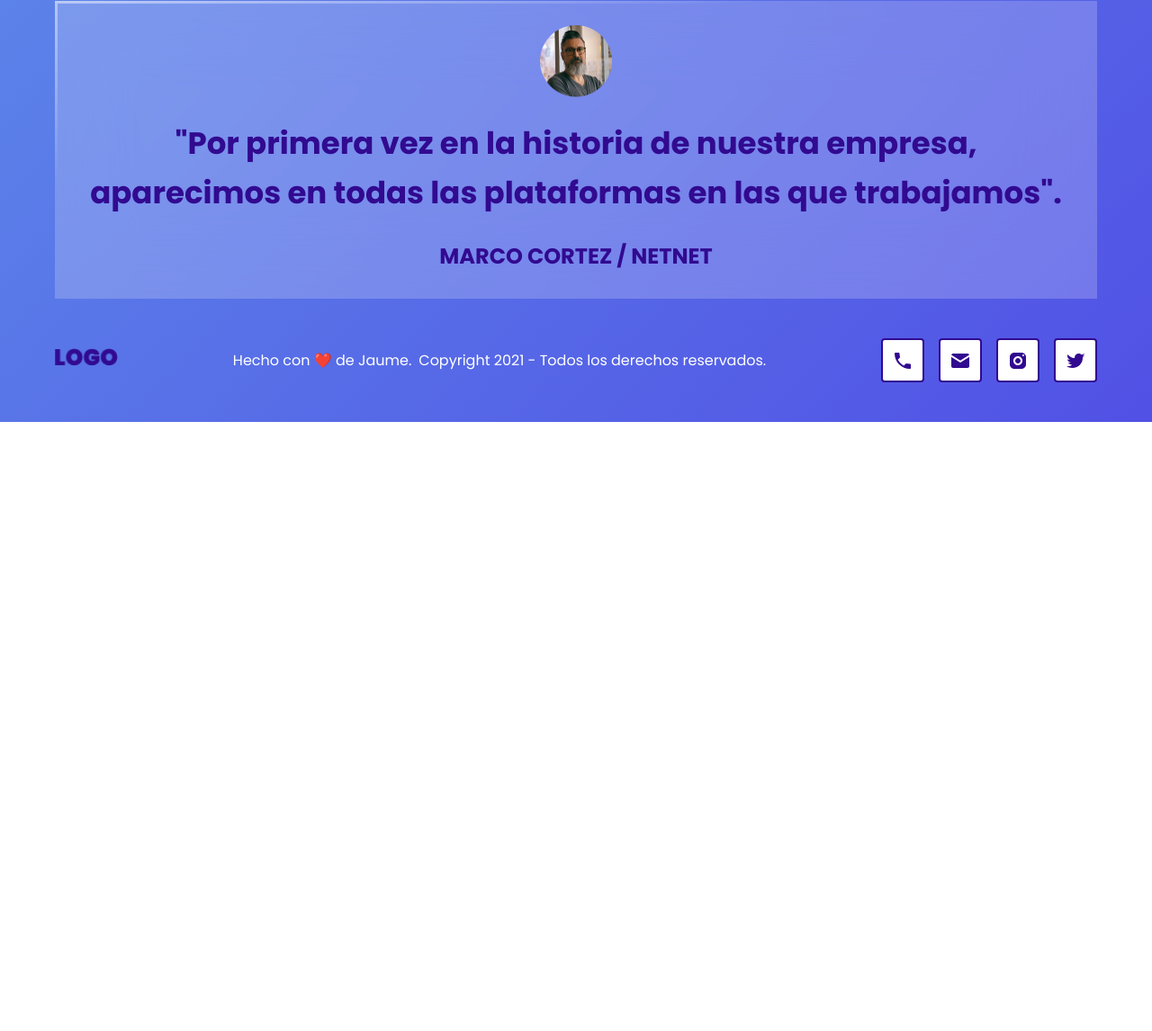
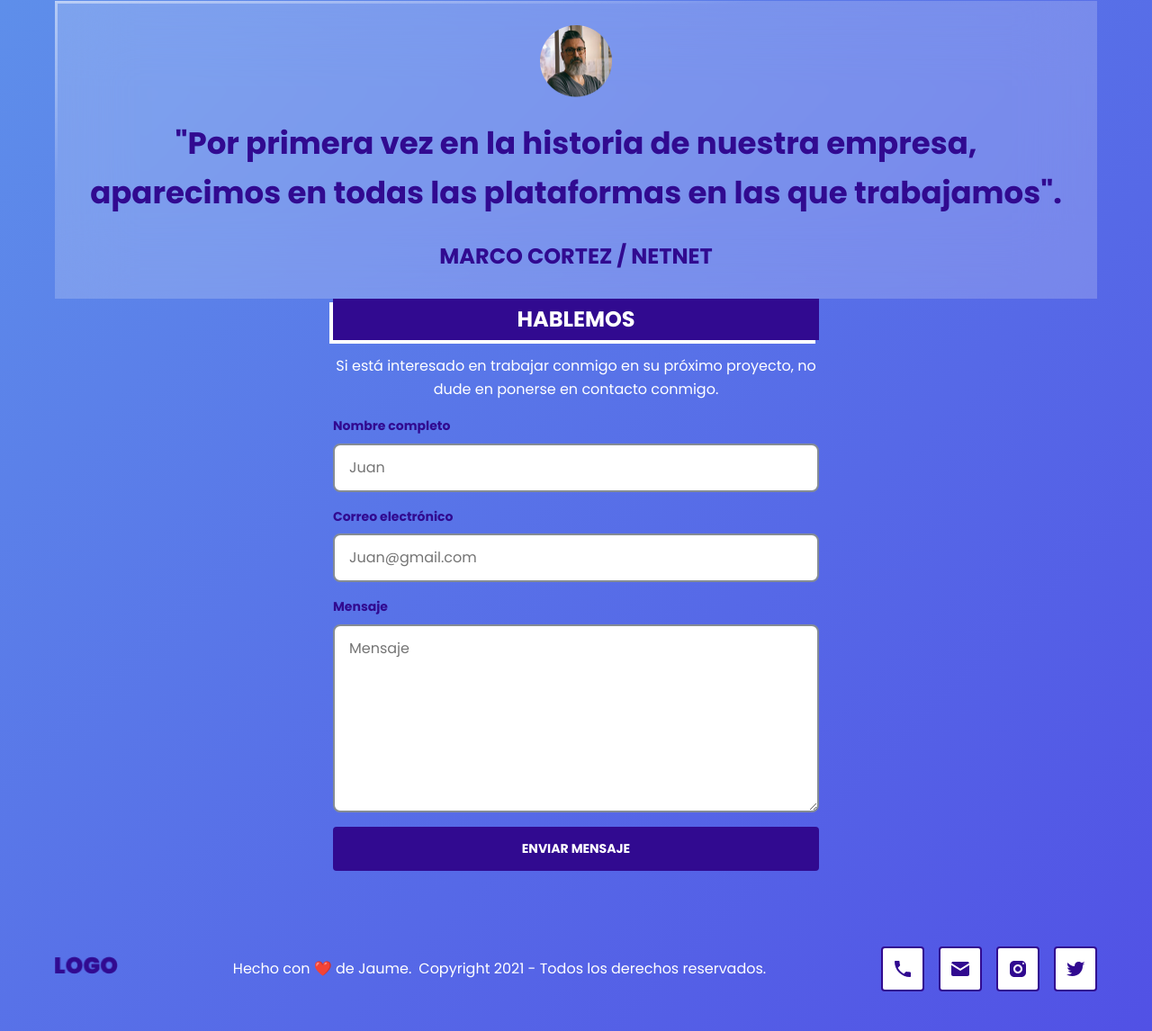
Before and after one commit to MonseV/taller-portafolio-jaume, a plain HTML site: page index.html in a window 1280 px wide. Shown: the part 3727-4873 px from the top of the page at 90% size. Before the commit the page ends 4196 px from the top, so only its background shows below. Drawn offline with Linux system fonts and the light colour scheme.

Commit message:
clase13 formulario
Creando formulario
Dandole estilo
El diseño de Title de Project se convirtio en un solo componente para reutilizarlo
Footer y Formulario a cada uno se le agrego un contenedor para que permita mantener su bloque

```diff
--- a/css/footer.css
+++ b/css/footer.css
@@ -1,4 +1,4 @@
-.footer {
+.footer-content {
   color: var(--white);
   text-align: center;
 }
@@ -17,7 +17,7 @@
     display: block;
   }
 
-  .footer {
+  .footer-content {
     display: flex;
     justify-content: space-between;
     align-items: center;
@@ -35,7 +35,7 @@
   }
 
   .footer {
-    padding-block-start: 40px;
-    padding-block-end: 40px;
+    margin-block-start: 40px;
+    margin-block-end: 40px;
   }
 }
--- /dev/null
+++ b/css/form.css
@@ -0,0 +1,45 @@
+.form-content {
+  display: flex;
+  flex-direction: column;
+  gap: 16px;
+  max-inline-size: 540px;
+  margin: auto;
+}
+
+.form {
+  margin-block-end: 80px;
+}
+
+.form .title {
+  margin: 0;
+}
+
+.form p {
+  color: var(--white);
+  margin: 0;
+  text-align: center;
+}
+
+.form label {
+  display: flex;
+  flex-direction: column;
+  font: var(--button);
+}
+
+.form input, .form textarea { /* cualquier elemento input o textarea */
+  border: 2px solid #858C94;
+  border-radius: 8px;
+  padding-inline-start: 16px;
+  padding-inline-end: 16px;
+  padding-block-start: 12px;
+  padding-block-end: 12px;
+  font: var(--body1);
+  margin-block-start: 8px;
+}
+
+@media (min-width: 768px) {
+  .form .title {
+    align-self: stretch;
+    text-align: center;
+  }
+}
--- a/css/project.css
+++ b/css/project.css
@@ -1,21 +1,6 @@
 .project {
   padding-block-start: 40px;
   padding-block-end: 40px;
-}
-
-.project-title {
-  background: var(--purple);
-  align-self: flex-start;
-  color: var(--white);
-  font: var(--headLine5);
-  padding-block-start: 4px;
-  padding-block-end: 4px;
-  padding-inline-end: 8px;
-  padding-inline-start: 8px;
-  text-decoration: none;
-  text-transform: uppercase;
-  /* margin-inline-start: 4px; */ /*para que la sombra no se sale del margen */
-  box-shadow: -4px 4px 0 var(--white) /*sombra*/
 }
 
 a[title="LeonidasEsteban.com"] {
--- a/css/style.css
+++ b/css/style.css
@@ -9,6 +9,8 @@
 @import "./project.css";
 @import "./social.css";
 @import "./footer.css";
+@import "./form.css";
+@import "./title.css";
 
 :root {
   --fontBase: 'Poppins', sans-serif;
--- /dev/null
+++ b/css/title.css
@@ -0,0 +1,14 @@
+.title {
+  background: var(--purple);
+  align-self: flex-start;
+  color: var(--white);
+  font: var(--headLine5);
+  padding-block-start: 4px;
+  padding-block-end: 4px;
+  padding-inline-end: 8px;
+  padding-inline-start: 8px;
+  text-decoration: none;
+  text-transform: uppercase;
+  /* margin-inline-start: 4px; */ /*para que la sombra no se sale del margen */
+  box-shadow: -4px 4px 0 var(--white) /*sombra*/
+}
--- a/index.html
+++ b/index.html
@@ -69,7 +69,7 @@
         <img src="./images/leonidas-esteban.png" alt="">
       </div>
       <div class="project-description">
-        <a title="LeonidasEsteban.com" class="project-title" target="_blank" href="https://leonidasesteban.com/">LeonidasEsteban.com</a>
+        <a title="LeonidasEsteban.com" class="title" target="_blank" href="https://leonidasesteban.com/">LeonidasEsteban.com</a>
         <p>Accede a más de 120 proyectos que te ayudarán a mejorar tus habilidades como desarrollador Front-End.</p>
         <a target="_blank" href="https://github.com/jaume/leonidasesteban" class="button is-secondary">Ver código</a>
         <a target="_blank" href="https://leonidasesteban.com/" class="button">Ver proyecto</a>
@@ -96,7 +96,7 @@
         <img src="./images/marvol.png" alt="">
       </div>
       <div class="project-description">
-        <a class="project-title" target="_blank" href="https://marvolexample.com">Marvol</a>
+        <a class="title" target="_blank" href="https://marvolexample.com">Marvol</a>
         <p>Es el sitio oficial de Marvol Entertainment. Explore películas, personajes, cómics, programas de televisión, videos y
         más oficiales de Marvol.</p>
         <a target="_blank" href="https://github.com/jaume/marvol" class="button is-secondary">Ver código</a>
@@ -123,7 +123,7 @@
         <img src="./images/netnet.png" alt="">
       </div>
       <div class="project-description">
-        <a class="project-title" target="_blank" href="https://netnetexample.com">Netnet</a>
+        <a class="title" target="_blank" href="https://netnetexample.com">Netnet</a>
         <p>Películas y series ilimitadas y mucho más.
           Disfruta donde quieras. Cancela cuando quieras.</p>
         <a target="_blank" href="https://github.com/jaume/netnet" class="button is-secondary">Ver código</a>
@@ -144,7 +144,35 @@
         </div>
       </div>
     </section>
+
+    <form action="" method="POST" class="form">
+      <div class="form-content">
+        <h2 class="title">Hablemos</h2>
+        <p>Si está interesado en trabajar conmigo en su próximo proyecto, no dude en ponerse en contacto conmigo.</p>
+        <!-- hace lo mismo que el atributo for, pero en este caso
+             asocia el input implícitamente anidando el control de formulario dentro de label -->
+        <label for="form-name">
+          Nombre completo
+          <!-- name -> envia la info al servidor
+               required -> especifica que el usuario debe llenarlo antes de enviarlo -->
+          <input required name="name" id="form-name" type="text" placeholder="Juan">
+        </label>
+        <label for="form-email">
+          Correo electrónico
+          <input required name="email" id="form-email" type="email" placeholder="Juan@gmail.com">
+        </label>
+        <label for="form-message">
+          Mensaje
+          <textarea required name="message" placeholder="Mensaje" id="form-message" cols="30" rows="7"></textarea>
+        </label>
+        <!-- submit -> envia el formulario al servidor -->
+        <button class="button" type="submit">Enviar mensaje</button>
+      </div>
+    </form>
+
     <footer class="footer">
+      <!-- Margin collapsing -->
+      <div class="footer-content"> <!-- permite mantener el bloque y que no sea flexible -->
         <div class="footer-logo">
           <img src="./images/logo.png" width="70" height="20" alt="logo muy bonito">
         </div>
@@ -158,7 +186,9 @@
           <p>Hecho con ❤️ de Jaume.</p>
           <p>Copyright 2021 - Todos los derechos reservados.</p>
         </div>
+      </div>
     </footer>
+
   </div>
   </body>
 </html>
```
Lines whose indentation alone changed are shown as unchanged.
